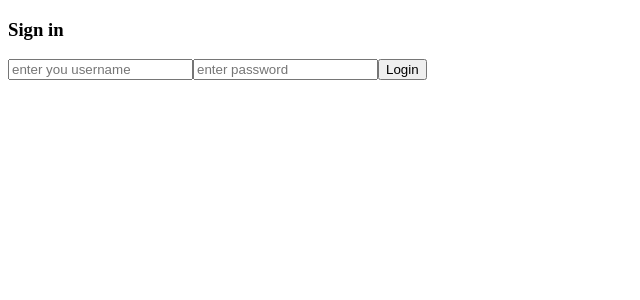
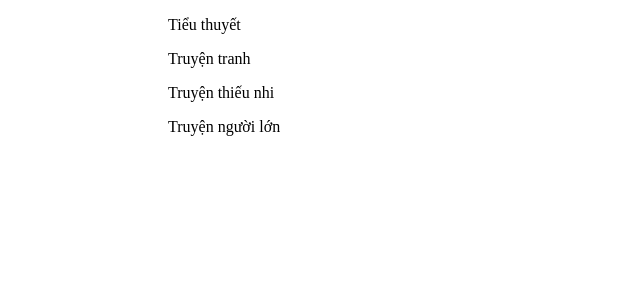
Before and after one commit to congnv177/learning-react-01, a React (Create React App) app: page / in a window 1280 px wide. Shown: the top 300 px of the page, without its empty margins (0-640 px from the left). Built offline with nearby package versions, Linux system fonts and the light colour scheme.

Commit message:
passing data between multi components

```diff
--- a/public/index.html
+++ b/public/index.html
@@ -5,7 +5,7 @@
     <title>Login</title>
 </head>
 <body>
-<div id="login-form"></div>
+<div id="categories"></div>
 
 </body>
 </html>
--- a/src/index.js
+++ b/src/index.js
@@ -1,114 +1,62 @@
 import React from "react";
 import ReactDOM from "react-dom";
 
-const Welcome = ({user})=> {
+const CategoryDetail = ({detail}) => {
     return (
         <div>
-            Chào <strong>{user.username}</strong>!
+            <div>STT: {detail.id}</div>
+            <div>Loại: {detail.name}</div>
+            <div>Mô tả: {detail.desc}</div>
         </div>
     )
 }
 
-class LoginForm extends React.Component {
+class CategoryItem extends React.Component {
     constructor(props) {
         super(props);
         this.state = {
-            username: '',
-            password: '',
-            submitUsernameError: '',
-            submitPasswordError: ''
+            categoryItems: [
+                {id: 1, name: 'Tiểu thuyết', desc: 'là một thể loại văn xuôi có hư cấu, phản ánh bức tranh xã hội rộng lớn và những vấn đề của cuộc sống'},
+                {id: 2, name: 'Truyện tranh', desc: 'là một phương tiện được sử dụng để thể hiện ý tưởng bằng hình ảnh'},
+                {id: 3, name: 'Truyện thiếu nhi', desc: 'là những tác phẩm viết về thiếu nhi và viết cho thiếu nhi'},
+                {id: 4, name: 'Truyện người lớn', desc: 'là những tác phẩm viết về người lớn và viết cho người lớn'}
+            ],
+            itemById: null
         };
-        this.handlePassChange = this.handlePassChange.bind(this);
-        this.handleUserChange = this.handleUserChange.bind(this);
-        this.handleSubmit = this.handleSubmit.bind(this);
+        this.showDetail = this.showDetail.bind(this);
+    }
+
+    showDetail(e) {
+        e.preventDefault();
+        let id = e.target.getAttribute("data-id");
+        let item;
+        this.state.categoryItems.filter((categoryItem) => categoryItem.id == id).map(filtered => {item = filtered});
+        this.setState({
+            itemById: item
+        });
     }
 
     render() {
         return (
-            <form onSubmit={this.handleSubmit}>
-                <h3>Sign in</h3>
-                <input type="text" value={this.state.username} onChange={this.handleUserChange} placeholder="enter you username" />
-                <span>{this.state.submitUsernameError}</span>
-                <input type="password" value={this.state.password} onChange={this.handlePassChange} placeholder="enter password" />
-                <span>{this.state.submitPasswordError}</span>
-                <input type="submit" value="Login" />
-            </form>
-        )
+            <div style={{marginLeft: '10em'}} >
+                {
+                    (this.state.itemById) ?
+                        <CategoryDetail detail={this.state.itemById}/>
+                    :
+                    this.state.categoryItems.map((item, index) => (
+                        <p onClick={this.showDetail} key={item.id} data-id={item.id}>{item.name}</p>
+                    ))}
+            </div>
+        );
     }
-
-    handleUserChange(evt) {
-        this.setState({
-            username: evt.target.value,
-            submitUsernameError: ''
-        });
-    };
-
-    handlePassChange(evt) {
-        this.setState({
-            password: evt.target.value,
-            submitPasswordError: ''
-        });
-    }
-
-    handleSubmit(e) {
-        e.preventDefault();
-        if (this.state.username !== 'congnv') {
-            this.setState(state => ({
-                submitUsernameError: 'Username không chính xác'
-            }));
-            return;
-        }
-        if (this.state.password !== '123456') {
-            this.setState(state => ({
-                submitPasswordError: 'Password không chính xác'
-            }));
-            return;
-        }
-        this.setState(state => ({
-            submitUsernameError: '',
-            submitPasswordError: ''
-        }));
-        this.props.onSignIn(this.state.username, this.state.password);
-    }
-
 }
 
-class App extends React.Component {
-
-    constructor(props) {
-        super(props)
-        this.state = {
-            user: null
-        }
+class CategoryList extends React.Component {
+    render() {
+        return <div>
+            <CategoryItem/>
+        </div>
     }
-
-    signIn(username, password) {
-        this.setState({
-            user: {
-                username,
-                password,
-            }
-        })
-    }
-
-    render() {
-        return (
-            <div>
-                {
-                    (this.state.user) ?
-                        <Welcome
-                            user={this.state.user}
-                        />
-                        :
-                        <LoginForm
-                            onSignIn={this.signIn.bind(this)}
-                        />
-                }
-            </div>
-        )
-
-    }
-
 }
 
-ReactDOM.render(<App/>, document.getElementById("login-form"))
+ReactDOM.render(<CategoryList/>, document.getElementById("categories"))
```
